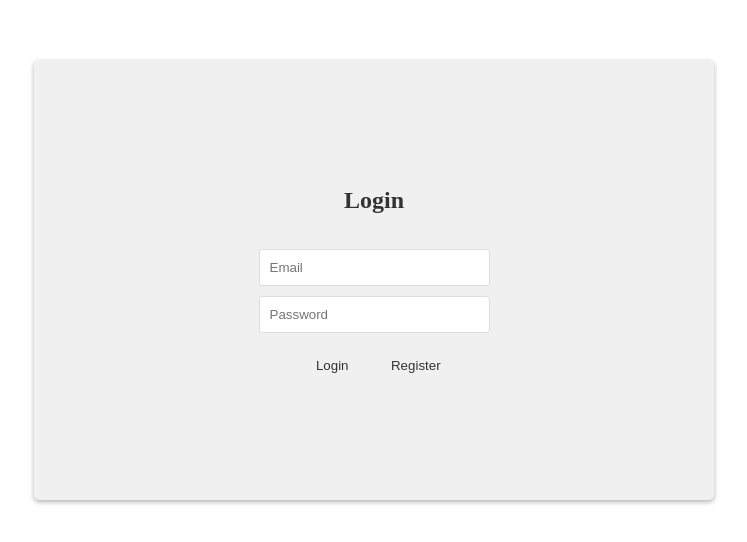
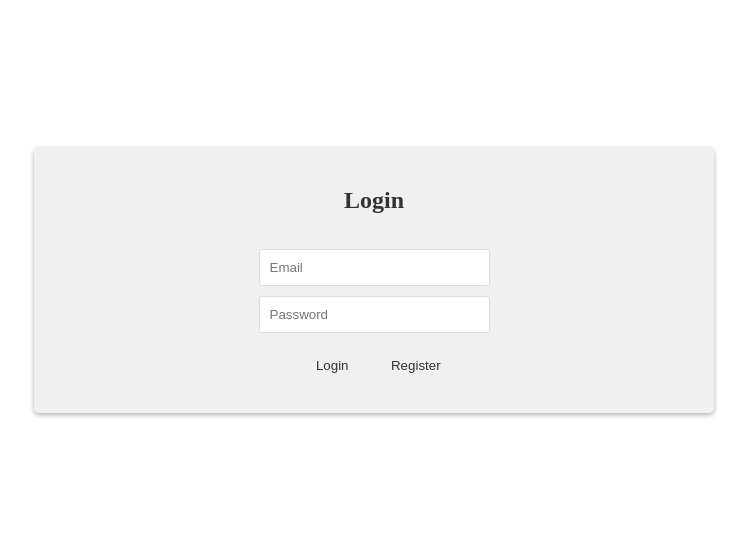
Before and after one commit to dfunani/tree-node, a Next.js app: page /auth/user/login in a window 1280 px wide. Shown: the part 128-670 px from the top of the page, without its empty margins (274-1021 px from the left). Built offline with nearby package versions, Linux system fonts and the light colour scheme; no server answers.

Commit message:
Phase 8 Registration CSS

```diff
--- a/src/components/login.tsx
+++ b/src/components/login.tsx
@@ -3,11 +3,11 @@
 import { ChangeEvent } from "react";
 
 import styles from "@/src/public/styles/auth.module.css";
-import { Logins } from "@/src/public/utils/types";
 import { useParams, useRouter } from "next/navigation";
+import { CredentialsType } from "@/src/public/types/user";
 
 type Props = {
-  credentials: Logins;
+  credentials: CredentialsType;
   handleUpdateCredentials: (key: string, value: string) => void;
   handleLogin: () => void;
 };
--- a/src/components/registration.tsx
+++ b/src/components/registration.tsx
@@ -1,4 +1,4 @@
-import { ChangeEvent, useState } from "react";
+import { ChangeEvent } from "react";
 
 import styles from "@/src/public/styles/auth.module.css";
 import AddButton from "./addButton";
--- a/src/public/styles/auth.module.css
+++ b/src/public/styles/auth.module.css
@@ -4,7 +4,7 @@
   border-radius: 5px;
   box-shadow: 0 2px 5px rgba(0, 0, 0, 0.3);
   width: 50%;
-  height: 50%;
+  /* height: 50%; */
   display: flex;
   justify-content: center;
   align-items: center;
```
